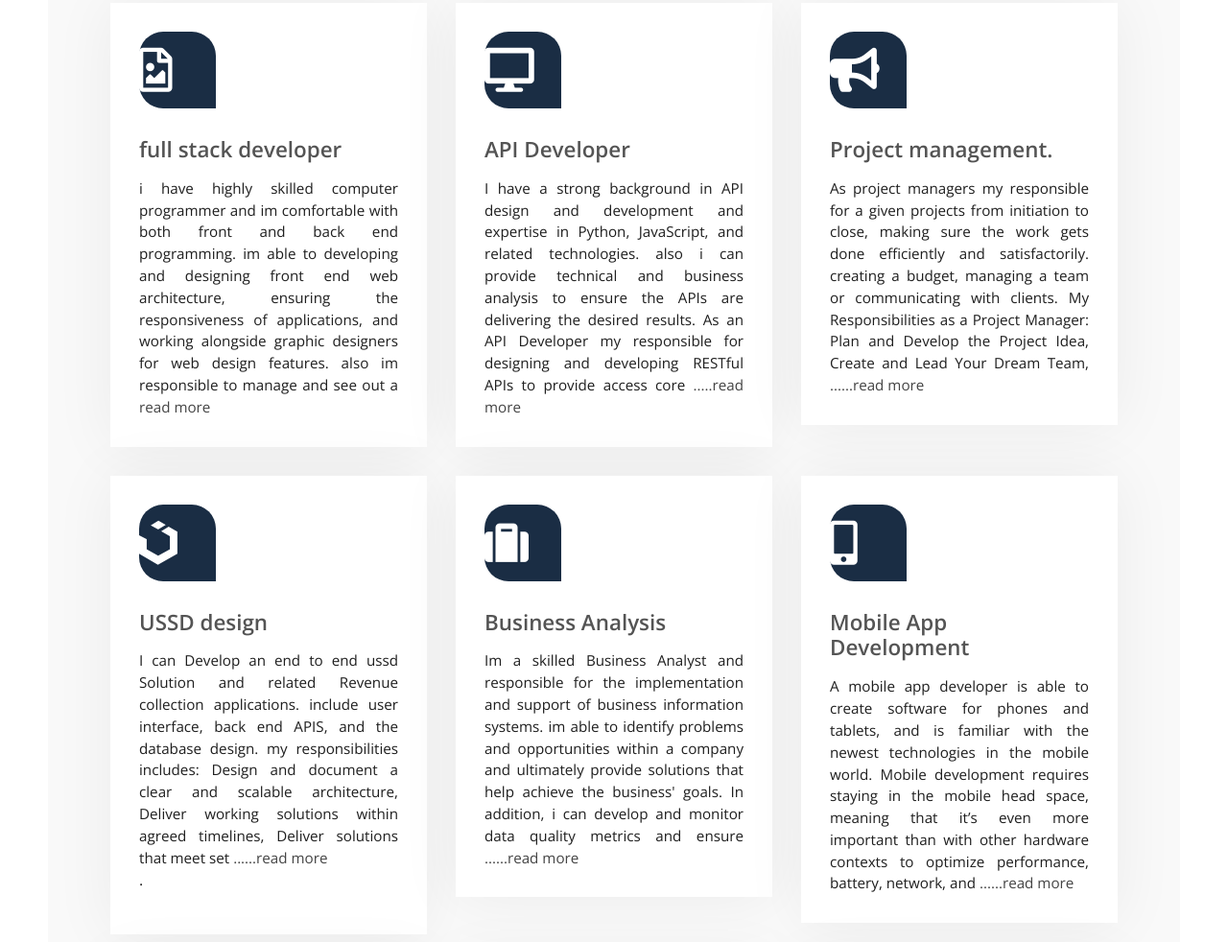
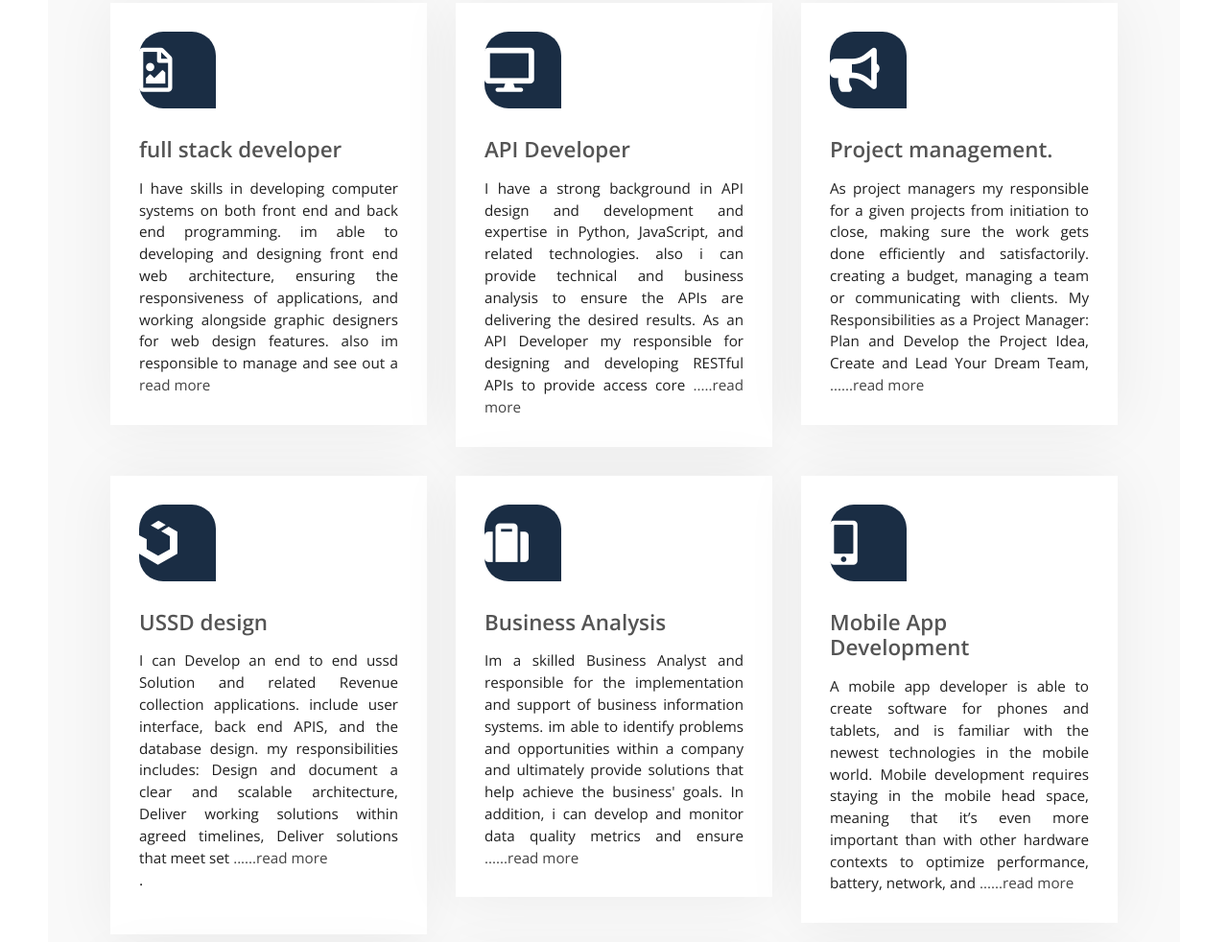
Before and after one commit to mlekeJr/myProfile11, a plain HTML site: page index.html in a window 1280 px wide. Shown: the part 1138-2120 px from the top of the page at 96% size. Drawn offline with nearby package versions, Linux system fonts and the light colour scheme.

Commit message:
Update index.html

```diff
--- a/index.html
+++ b/index.html
@@ -158,7 +158,7 @@
                         <div class="service-card">
                             <i class="far fa-file-image"></i>
                             <h4>full stack developer</h4>
-                            <p>i have highly skilled computer programmer and im comfortable with both front and back end programming. im able to developing and designing front end web architecture, ensuring the responsiveness of applications, and working alongside graphic designers for web design features. also im responsible to manage and see out a <!--span id="dots">...</span><span id="more"--><a href=''> read more</a><!--project from conception to final product, i have good organizational skills and attention to detail. my Responsibilities: Developing front end website architecture.Designing user interactions on web pages. Developing back-end application or website applications. Creating servers and databases for functionality. Ensuring cross-platform optimization for mobile phones. Ensuring responsiveness of applications. Working alongside graphic designers for web design features. Seeing through a project from conception to finished product. Designing and developing APIs.Meeting both technical and consumer needs. Staying abreast of developments in web applications and programming languages</span--></p>
+                            <p>I have skills in developing computer systems on both front end and back end programming. im able to developing and designing front end web architecture, ensuring the responsiveness of applications, and working alongside graphic designers for web design features. also im responsible to manage and see out a <!--span id="dots">...</span><span id="more"--><a href=''> read more</a><!--project from conception to final product, i have good organizational skills and attention to detail. my Responsibilities: Developing front end website architecture.Designing user interactions on web pages. Developing back-end application or website applications. Creating servers and databases for functionality. Ensuring cross-platform optimization for mobile phones. Ensuring responsiveness of applications. Working alongside graphic designers for web design features. Seeing through a project from conception to finished product. Designing and developing APIs.Meeting both technical and consumer needs. Staying abreast of developments in web applications and programming languages</span--></p>
 
                             <!--button class="demo-button" onclick="myFunction()" id="myBtn">Read more</button-->
                         </div>
```
